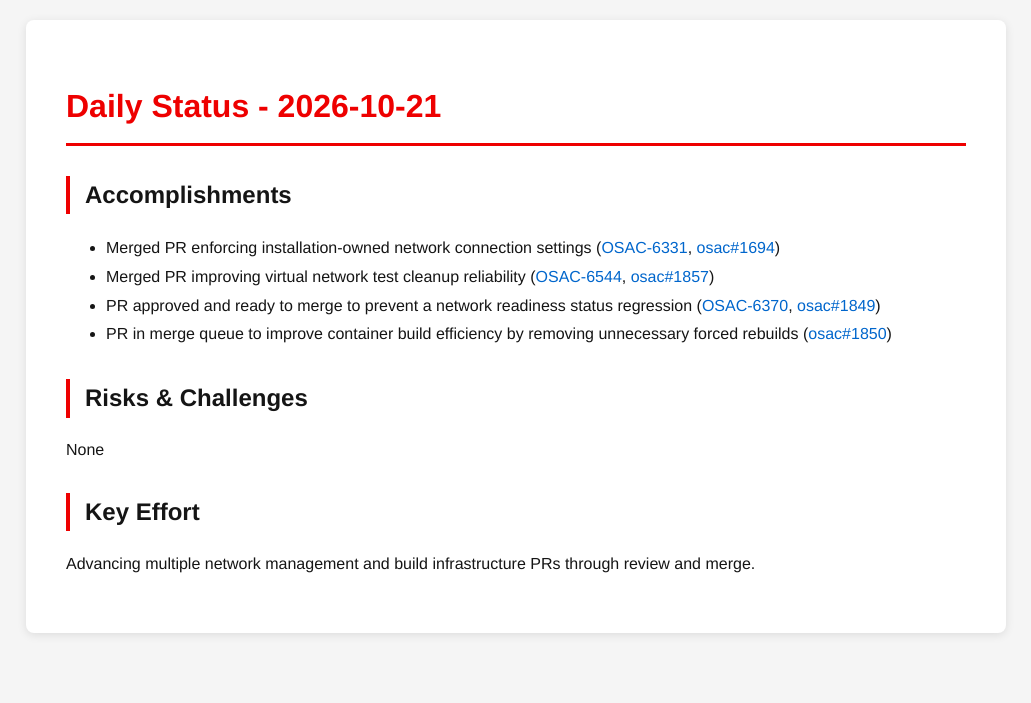
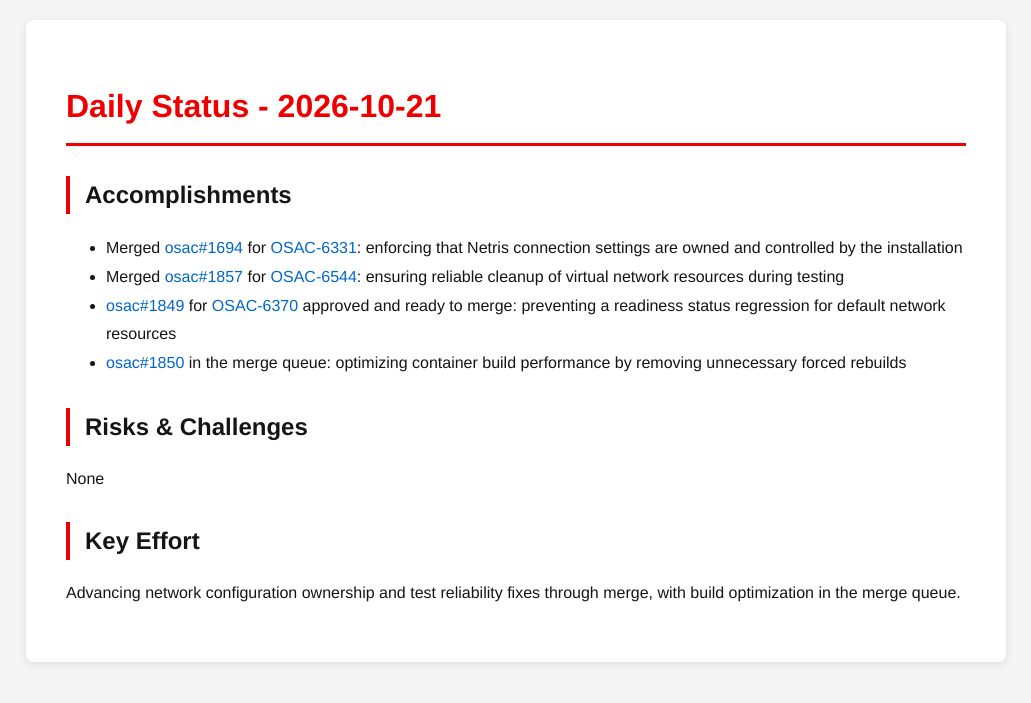
Before and after one commit to tzvatot/daily-status, a Jekyll site: the page built from 2026-10-21.md, in a window 1280 px wide. Shown: the top 703 px of the page, without its empty margins (124-1155 px from the left). Built offline with Jekyll 4.4.1, drawn with Linux system fonts in a browser that asks for light colours.

Commit message:
Daily status update - 2026-10-21

```diff
--- a/2026-10-21.md
+++ b/2026-10-21.md
@@ -7,13 +7,13 @@ date: 2026-10-21
 # Daily Status - 2026-10-21
 
 ## Accomplishments
-- Merged PR enforcing installation-owned network connection settings ([OSAC-6331](https://redhat.atlassian.net/browse/OSAC-6331), [osac#1694](https://github.com/osac-project/osac/pull/1694))
-- Merged PR improving virtual network test cleanup reliability ([OSAC-6544](https://redhat.atlassian.net/browse/OSAC-6544), [osac#1857](https://github.com/osac-project/osac/pull/1857))
-- PR approved and ready to merge to prevent a network readiness status regression ([OSAC-6370](https://redhat.atlassian.net/browse/OSAC-6370), [osac#1849](https://github.com/osac-project/osac/pull/1849))
-- PR in merge queue to improve container build efficiency by removing unnecessary forced rebuilds ([osac#1850](https://github.com/osac-project/osac/pull/1850))
+- Merged [osac#1694](https://github.com/osac-project/osac/pull/1694) for [OSAC-6331](https://redhat.atlassian.net/browse/OSAC-6331): enforcing that Netris connection settings are owned and controlled by the installation
+- Merged [osac#1857](https://github.com/osac-project/osac/pull/1857) for [OSAC-6544](https://redhat.atlassian.net/browse/OSAC-6544): ensuring reliable cleanup of virtual network resources during testing
+- [osac#1849](https://github.com/osac-project/osac/pull/1849) for [OSAC-6370](https://redhat.atlassian.net/browse/OSAC-6370) approved and ready to merge: preventing a readiness status regression for default network resources
+- [osac#1850](https://github.com/osac-project/osac/pull/1850) in the merge queue: optimizing container build performance by removing unnecessary forced rebuilds
 
 ## Risks & Challenges
 None
 
 ## Key Effort
-Advancing multiple network management and build infrastructure PRs through review and merge.
+Advancing network configuration ownership and test reliability fixes through merge, with build optimization in the merge queue.
```
